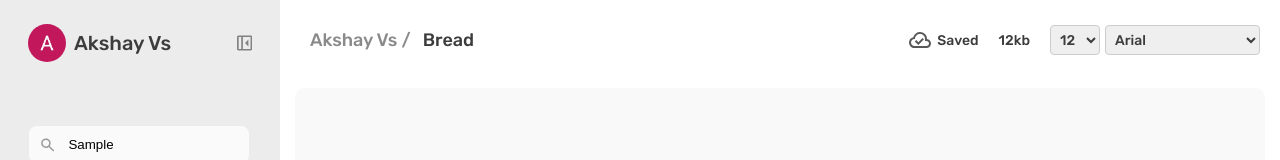
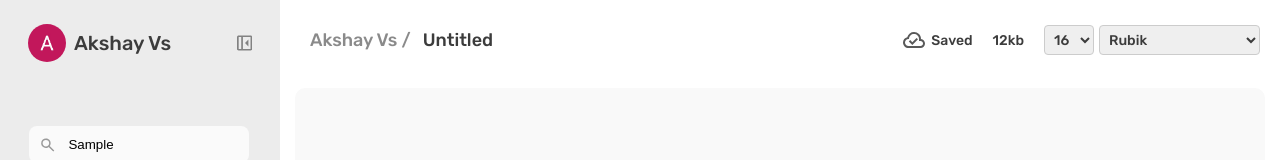
Before and after one commit to Akshay-Vs/React-Note-App, a React (Vite) app: page / in a window 1280 px wide. Both pictures are taken after typing "Sample" into the empty fields and a click on the button "Create New". Shown: the top 160 px of the page. Built offline with nearby package versions, Linux system fonts and the light colour scheme.

Commit message:
Feat(Editor): Added font size and font family

```diff
--- a/src/fearures/Editor/Editor.scss
+++ b/src/fearures/Editor/Editor.scss
@@ -1,7 +1,9 @@
 @import "../../shared/fonts.scss";
 @import "../../shared/color-palette.scss";
 
-.editor{
+@import url("https://fonts.googleapis.com/css2?family=Open+Sans:wght@500&family=PT+Serif&family=Roboto+Condensed:wght@100;200;300;400;500;600;700&family=Rubik:wght@300;400;500;600;700;800;900&display=swap");
+
+.editor {
   display: flex;
   flex-direction: column;
   justify-content: center;
@@ -17,8 +19,10 @@
     outline: none;
     resize: none;
     padding: 10px;
-        background-color: #F9F9F9;
+    background-color: #f9f9f9;
     border-radius: 10px;
-        @include font-rubik(500, 14px, $text-color);
+    color: $text-color;
+    font-weight: 400;
+    font-family: 'Rubik', sans-serif;
   }
 }
--- a/src/fearures/Editor/Editor.tsx
+++ b/src/fearures/Editor/Editor.tsx
@@ -1,9 +1,16 @@
+import { useQuery } from "../../hooks/useQuery";
 import "./Editor.scss";
 
 const Editor = () => {
+  const { size, family } = useQuery();
   return (
     <div className="editor">
-      <textarea />
+      <textarea
+        style={{
+          fontSize: `${size}px`,
+          fontFamily: `${family}`,
+        }}
+      />
     </div>
   );
 };
--- a/src/fearures/TopNav/BreadCrumbs/BreadCrumbs.tsx
+++ b/src/fearures/TopNav/BreadCrumbs/BreadCrumbs.tsx
@@ -3,7 +3,7 @@
 import "./BreadCrumbs.scss";
 
 const BreadCrumbs = (): JSX.Element => {
-  const [filename, setFilename] = useState("Bread");
+  const [filename, setFilename] = useState("Untitled");
   const setQuery = useSetQuery();
 
   const handleTextChange = (e: React.ChangeEvent<HTMLInputElement>) => {
--- a/src/fearures/TopNav/Info/Info.tsx
+++ b/src/fearures/TopNav/Info/Info.tsx
@@ -1,6 +1,26 @@
+import React, { useState } from "react";
+import { useSetQuery } from "../../../hooks/useSetQuery";
+
 import "./Info.scss";
 
 const Info = () => {
+  const setQuery = useSetQuery();
+  const [currentSize, setCurrentSize] = useState(16);
+  const fontSizes = Array.from({ length: 89 }, (_, i) => i + 12);
+
+  const handleFontChange = (event: React.ChangeEvent<HTMLSelectElement>) => {
+    setCurrentSize(Number(event.target.value));
+    setQuery({ size: event.target.value });
+  };
+
+  const visibleSizes = fontSizes.filter(
+    (size) => size >= currentSize - 6 && size <= currentSize + 6
+  );
+  const handleFontFamilyChange = (
+    event: React.ChangeEvent<HTMLSelectElement>
+  ) => {
+    setQuery({ family: event.target.value });
+  };
   return (
     <div className="info-container">
       <div className="status">
@@ -33,17 +53,30 @@
       <div className="size">12kb</div>
       <div className="font">
         <div className="font-size">
-          <select name="font-size" id="font-size">
-            <option value="12">12</option>
-            <option value="14">14</option>
-            <option value="16">16</option>
+          <select name="font-size" id="font-size" onChange={handleFontChange}>
+            {visibleSizes.map((size) => (
+              <option key={size} value={size} selected={size === currentSize}>
+                {size}
+              </option>
+            ))}
           </select>
         </div>
         <div className="font-family">
-          <select name="font-family" id="font-family">
+          <select
+            name="font-family"
+            id="font-family"
+            onChange={handleFontFamilyChange}
+          >
+            <option value="Rubik">Rubik</option>
+            <option value="Open Sans">Open Sans</option>
+            <option value="PT Serif">PT Serif</option>
+            <option value="Roboto Condensed">Roboto Condensed</option>
             <option value="Arial">Arial</option>
+            <option value="Verdana">Verdana</option>
+            <option value="Georgia">Georgia</option>
+            <option value="Courier New">Courier New</option>
             <option value="Times New Roman">Times New Roman</option>
-            <option value="Courier New">Courier New</option>
+            <option value="Monospace">Monospace</option> {/* Add this line */}
           </select>
         </div>
       </div>
```
Lines whose indentation alone changed are shown as unchanged.
